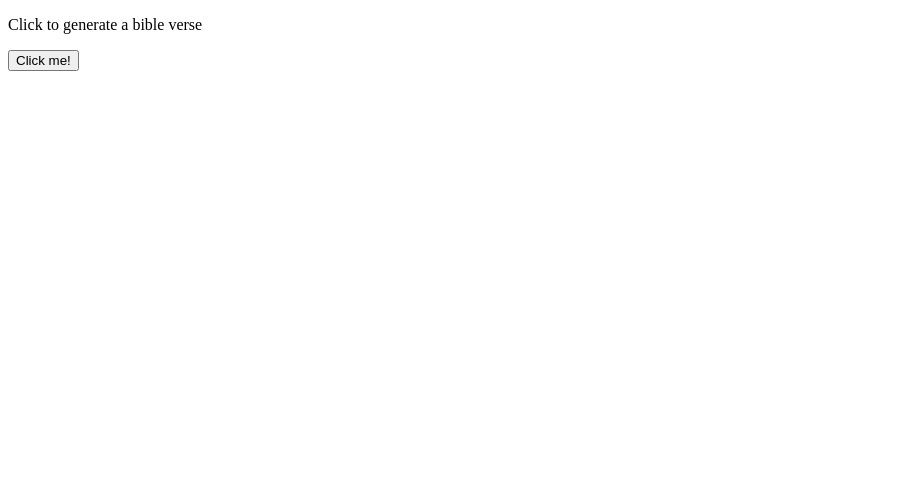
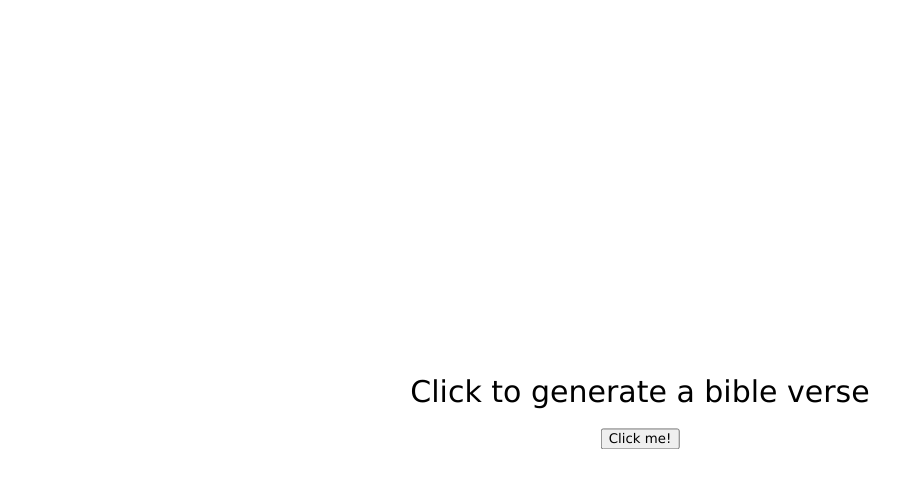
Before and after one commit to JamesUr/bibleverse, a plain HTML site: page index.html in a window 1280 px wide. Shown: the whole page, without its empty margins (0-924 px from the left). Drawn offline with Linux system fonts and the light colour scheme.

Commit message:
Update index.html

```diff
--- a/index.html
+++ b/index.html
@@ -6,8 +6,12 @@
     <title>Document</title>
 </head>
 <body>
-    <p id="text">Click to generate a bible verse</p>
-    <button id="button">Click me!</button>
+    <p id="text" style="position: absolute; left: 50%; top: 45%;transform: translate(-50%, -45%);
+    font-family:Verdana, Geneva, Tahoma, sans-serif; font-size: 30px;">Click to generate a bible verse</p>
+
+    <button id="button" style="position: absolute; left: 50%; top: 55%; transform: translate(-50%, -55%);
+    font-family:Verdana, Geneva, Tahoma, sans-serif">Click me!</button>
+
     <script>
         document.getElementById("button").addEventListener("click",function(){
             function main(data){
@@ -22,7 +26,6 @@
             .then(response => response.json())
             .then(data => main(data))
         })
-
     </script>
 </body>
 </html>
```
